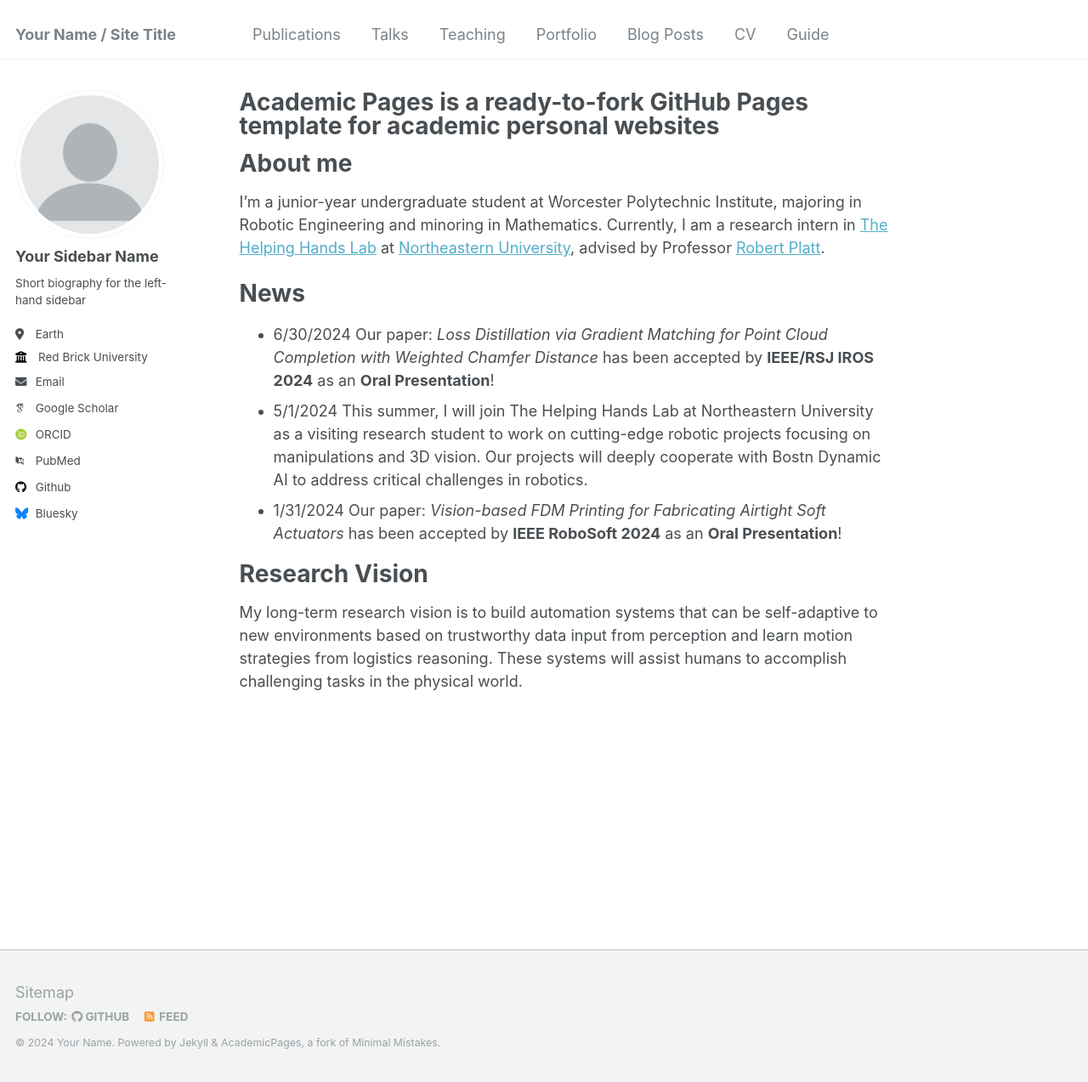
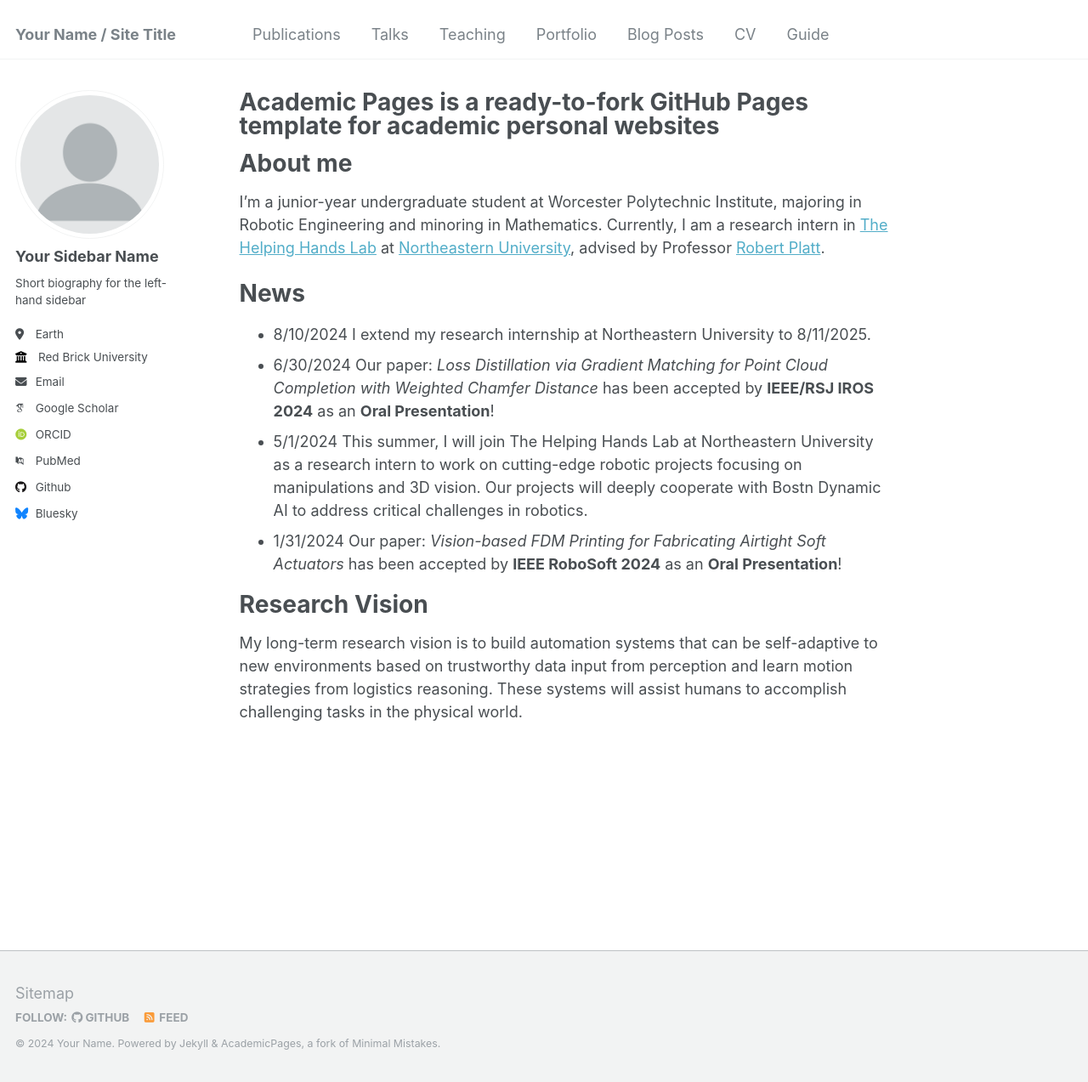
Before and after one commit to seanliu7081/seanliu7081.github.io, a Jekyll site: the page built from _pages/about.md, in a window 1280 px wide and 1273 px high. Shown: the whole window at 85% size. Built offline with Jekyll 4.4.1, drawn with Linux system fonts in a browser that asks for light colours; some web fonts are replaced.

Commit message:
Update about.md

```diff
--- a/_pages/about.md
+++ b/_pages/about.md
@@ -12,8 +12,9 @@
 
 # News
 
+- 8/10/2024 I extend my research internship at Northeastern University to 8/11/2025.
 - 6/30/2024 Our paper: *Loss Distillation via Gradient Matching for Point Cloud Completion with Weighted Chamfer Distance* has been accepted by **IEEE/RSJ IROS 2024** as an **Oral Presentation**!
-- 5/1/2024 This summer, I will join The Helping Hands Lab at Northeastern University as a visiting research student to work on cutting-edge robotic projects focusing on manipulations and 3D vision. Our projects will deeply cooperate with Bostn Dynamic AI to address critical challenges in robotics.
+- 5/1/2024 This summer, I will join The Helping Hands Lab at Northeastern University as a research intern to work on cutting-edge robotic projects focusing on manipulations and 3D vision. Our projects will deeply cooperate with Bostn Dynamic AI to address critical challenges in robotics.
 - 1/31/2024 Our paper: *Vision-based FDM Printing for Fabricating Airtight Soft Actuators* has been accepted by **IEEE RoboSoft 2024** as an **Oral Presentation**!
 
 # Research Vision
```
